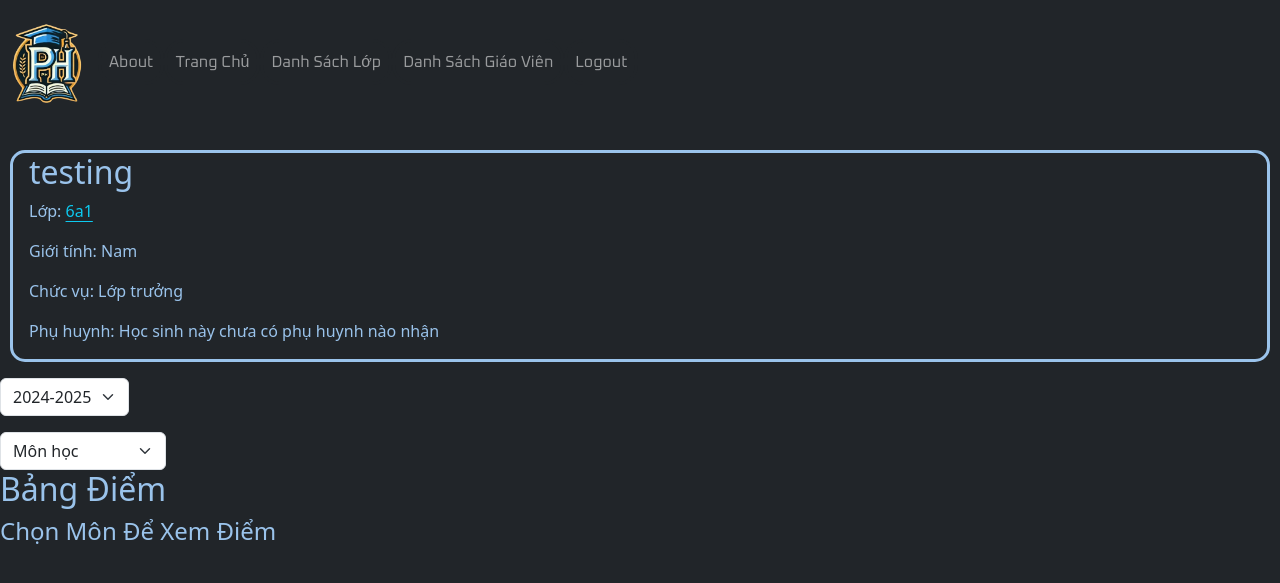
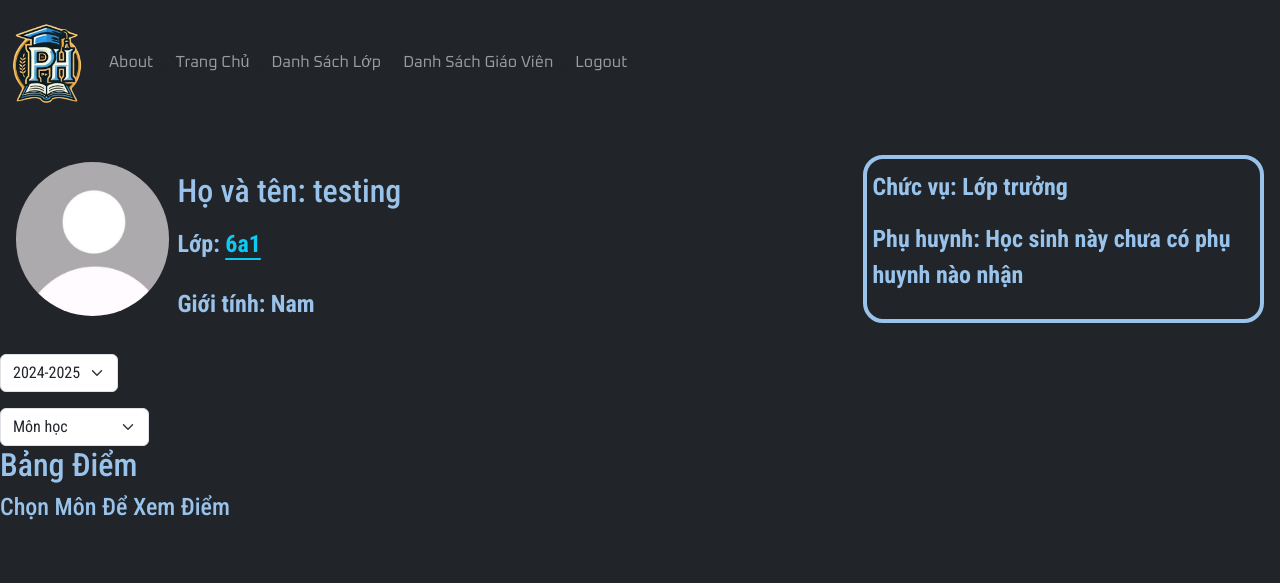
Before and after one commit to bao-123/Du_An_KHKT, a Django app: page /student/1 in a window 1280 px wide. Shown: the top 583 px of the page. Run offline with Django 5.2, Linux system fonts and the light colour scheme; a user stored in the database is signed in; data comes from the database, SQL or seed files in the repository; parts of the project's set-up code (start-up, migrations or seed data) failed here and were passed over; some libraries are stand-ins or nearby versions; some web fonts are replaced.

Commit message:
Adding styles

```diff
--- a/Du_An/static/Du_An/css/index.css
+++ b/Du_An/static/Du_An/css/index.css
@@ -1,7 +1,7 @@
 body
 {
     margin: 0;
-    font-family:  "Roboto Condensed"    , sans-serif;
+    font-family:  "Roboto Condensed", sans-serif;
     background-color: rgb(33, 37, 41);
     height: 100%;
     color: rgb(154, 195, 235);
--- a/Du_An/static/Du_An/css/keyframes.css
+++ b/Du_An/static/Du_An/css/keyframes.css
@@ -30,7 +30,7 @@
     50%
     {
         height: 50%;
-        opacity: 0.4;
+        opacity: 0.6;
     }
     100%
     {
--- a/Du_An/static/Du_An/css/list.css
+++ b/Du_An/static/Du_An/css/list.css
@@ -122,5 +122,5 @@ body
     padding: 1rem;
     border-radius: 20px;
     border: 2px solid rgb(194, 180, 180);
-    animation: appear 0.5s ease-in-out;
+    animation: appear 0.8s ease-in-out;
 }
--- a/Du_An/static/Du_An/css/profile.css
+++ b/Du_An/static/Du_An/css/profile.css
@@ -1,6 +1,7 @@
 /*-i Class for error message*/
 body {
-    background-color: rgb(33, 37, 41); /*-i Màu nền tối */
+    background-color: rgb(33, 37, 41);
+    font-family: "Roboto Condensed", sans-serif; /*-i Màu nền tối */
 }
 
 .invalid-feedback
@@ -13,74 +14,55 @@ body {
     margin-right: auto;
 }
 
-.error
+
+.studentAvatar
 {
-    background-color: rgba(243, 94, 94, 0.856);
-    border: 4px solid rgb(0, 0, 0);
-    border-radius: 20px;
-    margin-left: 5px;
-    margin-right: 5px;
-    margin-bottom: 10px;
-    font-size: 16px;
-    font-weight: bold;
+    max-width: max(20%, 6rem);
+    max-height: max(20%, 6rem);
+    object-fit: contain;
+    border-radius: 100%;
+    margin-top: auto;
+    margin-bottom: auto;
 }
 
-/*-i class for success message */
-.success
+.studentBaseInfo
 {
-
-    background-color: rgb(127, 245, 127);
-    border: 4px solid rgb(1, 255, 1);
-    border-radius: 12px;
+    display: flex;
+    column-gap: 0.5rem;
+    align-items: center;
 }
 
 
-.form_header
+.studentBaseInfo > .textInfo
 {
-    text-align: center;
-    margin-top: 1rem;
+    margin-top: 2rem;
+    display: flex;
+    flex-direction: column;
+    row-gap: 0.5rem;
+}
+
+.textInfo > p
+{
+    font-size: 1.5rem;
+    font-weight: 700;
+    text-align: left;
 }
 
 
-.form > label
+.studentCurrentInfo
 {
-    margin-left: auto;
-    margin-right: auto;
+    padding: 10px 5px;
+    border-radius: 20px;
+    height: fit-content;
+    border: 4px solid rgb(154, 195, 235);
 }
 
 
-.subjectMarkDisplay
+.studentCurrentInfo > p
 {
-    display: flex;
+    font-size: 1.5rem;
+    font-weight: 700;
 }
-
-
-.mark_table_headers
-{
-    display: flex;
-    flex-wrap: wrap;
-    column-gap: 4rem;
-}
-
-.mark_table_headers > p
-{
-    display: inline;
-}
-
-
-.marks
-{
-    display: flex;
-    flex-wrap: wrap;
-    column-gap: 8rem;
-}
-
-
-.diem
-{
-    display: inline;
-}
-
 
 /** Size classes */
 .sm
@@ -91,7 +73,7 @@ body {
 }
 
 
-.medium
+.md
 {
     height: fit-content;
     width: auto;
@@ -118,21 +100,23 @@ body {
     box-shadow: 5px 5px 8px rgba(0, 0, 0, 0.6);
     border-radius: 10px;
 }
+
+
 .btn-outline-primary
 {
     margin-bottom: 15px;
 }
 
 
+
 .basicInfo
 {
-    margin-left: 10px;
-    border: solid;
-    border-radius: 15px;
-    margin-right: 10px;
-    margin-top: 10px;
+    display: flex;
+    column-gap: max(5%, 5rem);
     color: rgb(154, 195, 235);
-
+    margin-left: 1rem;
+    margin-right: 1rem;
+    align-items: center;
 }
 
 
@@ -225,12 +209,14 @@ body {
     margin-left: 10px;
     color: rgb(154, 195, 235);
 }
+
 .btn-danger
 {
     margin-left: 10px;
     margin-bottom: 10px;
     color: rgb(154, 195, 235);
 }
+
 .teacher
 {
 
@@ -282,7 +268,6 @@ body {
     overflow: hidden;
     border-bottom: 4px solid cyan;
     transition: 0.5s ease-in-out;
-    font-family: "Roboto Condensed", sans-serif;
 }
 
 #createProfileForm.show
@@ -291,36 +276,8 @@ body {
     max-height: 100%;
     max-width: 100%;
     padding: 1rem;
-    font-family: "Roboto Condensed", sans-serif;
+/* Tin bi gay */
 }
-.welcome-footer
-{
-    position: absolute;
-    padding: 1rem;
-    height: max(14%, 5rem);
-    width: 100%;
-    color: #fff;
-    top: 100%;
-    margin: 0;
-    background-color: black;
-    transform: translate(0, -100%);
-    margin-bottom: 15px;
-}
-
-.cre
-{
-    display: inline;
-    font-size: 2rem;
-    font-weight: bold;
-}
-
-.iconbb
-{
-    max-height: 100%;
-    max-width: max(45%, 5rem);
-}
-
-
 
 #updateMarkForm
 {
@@ -360,30 +317,8 @@ body {
     flex-direction: column;
     row-gap: 1rem;
 }*/
-.studentName
-{
-    margin-left: 1rem;
-}
 
-.studentClass
-{
-    margin-left: 1rem;
-}
 
-.studentGender
-{
-    margin-left: 1rem;
-}
-
-.studentRole
-{
-    margin-left: 1rem;
-}
-
-.studentParent
-{
-    margin-left: 1rem;
-}
 
 
 .teacherContactInfo
--- a/Du_An/templates/Du_An/dashboard.html
+++ b/Du_An/templates/Du_An/dashboard.html
@@ -5,7 +5,7 @@
 {% block style %} <link href="{% static 'Du_An/css/dashboard.css' %}" rel="stylesheet">
 {% endblock %}
 {% block script %} <script src="{% static 'Du_An/js/index.js' %}" type="module"></script> {% endblock %}
-{% block title %}PhEdu{% endblock %}
+{% block title %}PHEdu{% endblock %}
 
 {% block body %}
     <h1 class="home">Trang Chủ</h1>
--- a/Du_An/templates/Du_An/student.html
+++ b/Du_An/templates/Du_An/student.html
@@ -12,12 +12,20 @@
     <div id="studentProfile" data-student-id="{{ student.id }}">
         <!--* Display the basic information -->
         <div class="basicInfo">
+
             <!---I student is a 'Student' instance -->
             <!---I student_profile is a 'studentYearProfile' instance -->
             <!---I student_profile.classroom is a 'ClassYearProfile' instance -->
-            <h2 class="studentName"> {{ student.full_name }} </h2>
-            <p class="studentClass">Lớp: <a href="{% url 'view_class' student_profile.classroom.classroom.id %}" class="link-info link-offset-2 link-opacity-75-hover">{{ student_profile.classroom.classroom.name }}</a></p>
-            <p class="studentGender">Giới tính: {% if student.is_boy %} Nam {% else %} Nữ {% endif %}</p>
+            <div class="studentBaseInfo">
+                <img src="{% static 'Du_An/images/Avatar.jpg' %}" class="studentAvatar" alt="student avatar">
+                <div class="textInfo">
+                    <h2 class="studentName"> Họ và tên: {{ student.full_name }} </h2>
+                    <p>Lớp: <a href="{% url 'view_class' student_profile.classroom.classroom.id %}" class="link-info link-offset-2 link-opacity-75-hover">{{ student_profile.classroom.classroom.name }}</a></p>
+                    <p>Giới tính: {% if student.is_boy %} Nam {% else %} Nữ {% endif %}</p>
+                </div>
+            </div>
+
+            <div class="studentCurrentInfo">
                 <p class="studentRole">Chức vụ: {% get_role_name student_profile.role %}</p>
                 <p class="studentParent">
                     Phụ huynh:
@@ -28,6 +36,8 @@
                         Học sinh này chưa có phụ huynh nào nhận
                     {% endfor %}
                 </p>
+            </div>
+
         </div>
         <!--* show student's marks -->
         <div class="studentMark">
```
Also changed, not shown: Du_An/templates/Du_An/create_student.html (+11 -11 lines), Du_An/static/Du_An/images/Avatar.jpg (added). Lines whose indentation alone changed are shown as unchanged.
